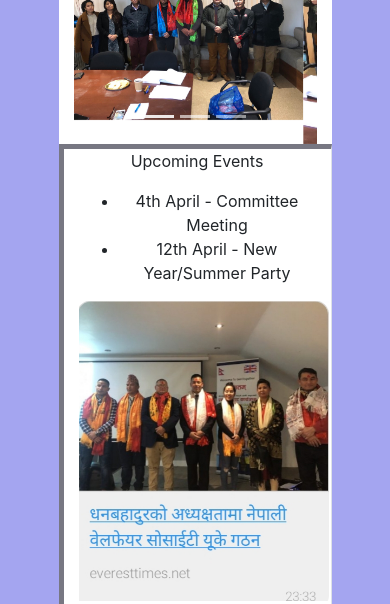
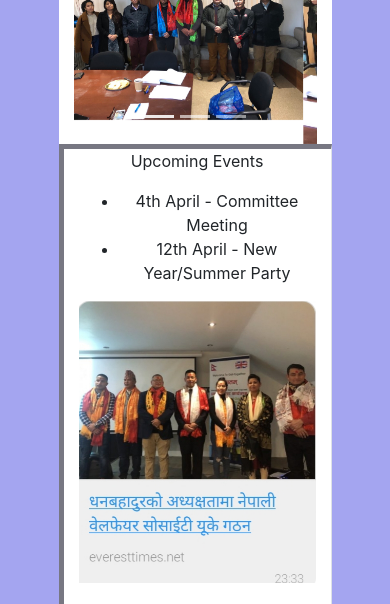
Before and after one commit to kirannep/nepaliwelfare, a plain HTML site: page index.html in a window 390 px wide. Shown: the part 456-1060 px from the top of the page. Drawn offline with nearby package versions, Linux system fonts and the light colour scheme; grey boxes are pictures that could not be loaded.

Commit message:
making calendar image responsive

```diff
--- a/index.html
+++ b/index.html
@@ -106,7 +106,7 @@
           </div>
           <div class="row">
             <div class="col-md-12">
-              <a href="http://everesttimes.net/archives/13241"><img src="img/nepaliwelfareArticle1.jpg" width="250" height="300"></a>
+              <a href="http://everesttimes.net/archives/13241"><img class="img-fluid" src="img/nepaliwelfareArticle1.jpg" width="250" height="300"></a>
             </div>
           </div>
           <br>
```
